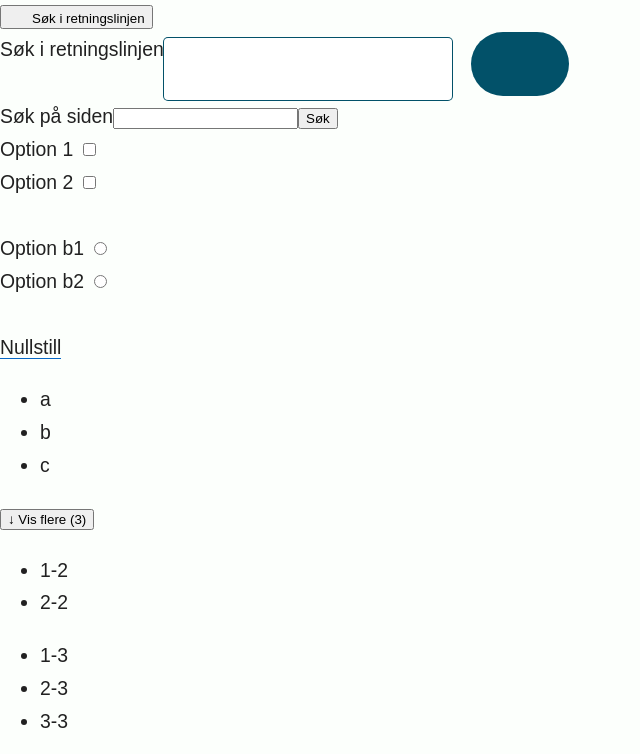
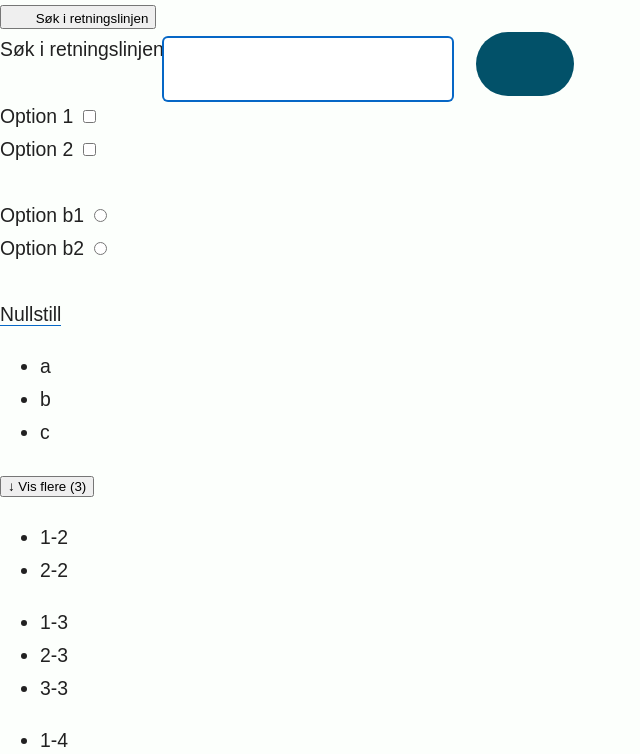
Before and after one commit to netliferesearch/hdir-vanilla-js, a website built with webpack: page index.html in a window 1280 px wide. Both pictures are taken after a click on the button "Søk i retningslinjen". Shown: the top 754 px of the page, without its empty margins (0-640 px from the left). Built offline with nearby package versions, Linux system fonts and the light colour scheme; files whose address does not match are found by name.

Commit message:
Use correct html markup for search input, add focus on toggle

```diff
--- a/index.html
+++ b/index.html
@@ -15,29 +15,33 @@
   </head>
   <body>
     <div className="l-mt-3">
-        <div class="b-product-search"><button id="product-search-trigger" class="b-button b-button--clean"><span
-              class="b-link__icon" role="presentation" style="background: url(&quot;../icons/search.svg&quot;);"></span><span
-              class="b-button__underline">Søk i retningslinjen</span></button>
+        <div class="b-product-search">
+          <button id="product-search-trigger" class="b-button b-button--clean">
+            <span
+              class="b-link__icon" role="presentation" style="background: url(&quot;../icons/search.svg&quot;);"></span>
+            <span
+              class="b-button__underline">Søk i retningslinjen</span>
+          </button>
           <div id="product-search" class="b-product-search hidden">
             <div aria-hidden="true">
               <div role="combobox" aria-haspopup="listbox" aria-owns="react-autowhatever-1" aria-expanded="false"
                 class="react-autosuggest__container">
-                <div class="b-input-search"><label id="search-input-label" for="b144718f-c2c2-4bab-9adb-48c7dc673f57"
+                <div class="b-input-search"><label id="search-input-label" for="product-search-input"
                     class="b-input-search__label">Søk i retningslinjen</label>
                   <div class="b-input-search__inputs">
-                    <div class="b-input-search__placeholder" aria-hidden="true"></div><input title="Søk"
-                      aria-labelledby="search-input-label" id="b144718f-c2c2-4bab-9adb-48c7dc673f57" type="text"
+                    <div class="b-input-search__placeholder" aria-hidden="true"></div>
+                    <form><input title="Søk"
+                      aria-labelledby="search-input-label" id="product-search-input" type="text"
                       autocomplete="off" aria-autocomplete="list" aria-controls="react-autowhatever-1"
-                      class="b-input-search__field" role="search" value=""><button class="b-input-search__button" type="button"
+                      class="b-input-search__field" role="search" value="">
+                      <button class="b-input-search__button" type="button"
                       aria-hidden="true"></button>
+                    </form>
                   </div>
                 </div>
                 <div id="react-autowhatever-1" role="listbox" class="react-autosuggest__suggestions-container"></div>
               </div>
             </div>
-            <form><label for="side-søk" class="visually-hidden" tabindex="-1">Søk på siden</label><input type="search"
-                id="side-søk" tabindex="-1" class="visually-hidden" value=""><button type="submit" class="visually-hidden"
-                tabindex="-1">Søk</button></form>
           </div>
         </div>
     </div>
--- a/src/index.js
+++ b/src/index.js
@@ -87,4 +87,5 @@ productSearchTrigger.addEventListener("click", toggleProductSearch);
 function toggleProductSearch () {
   console.log('toggle');
   document.getElementById('product-search').classList.toggle('hidden');
+  document.getElementById('product-search-input').focus();
 };
```
